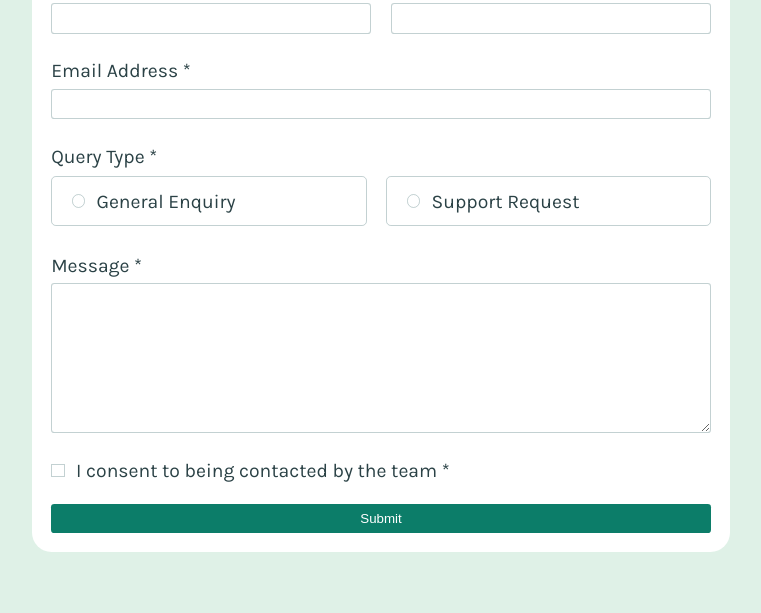
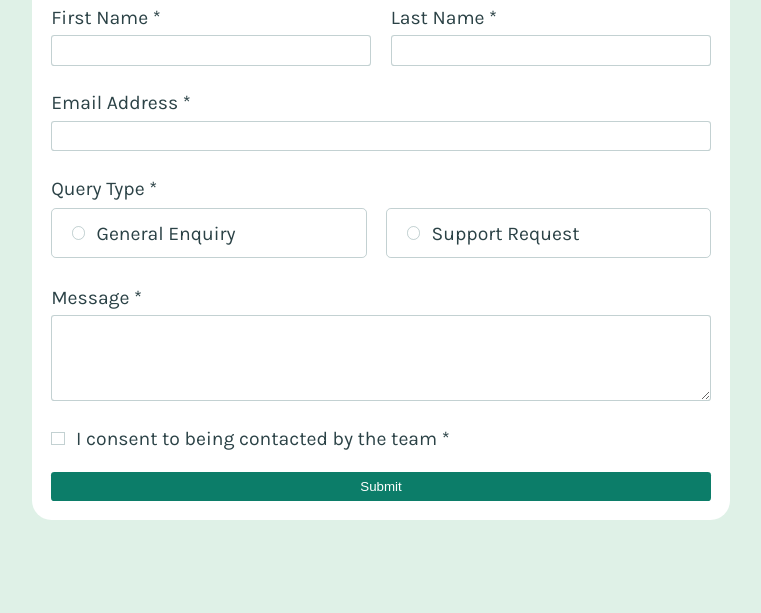
Before and after one commit to Shuffling9013/contact_form, a website with bundled scripts: page index.html in a window 1280 px wide. Shown: the part 187-800 px from the top of the page, without its empty margins (259-1020 px from the left). Built offline with nearby package versions, Linux system fonts and the light colour scheme.

Commit message:
Adjust details

```diff
--- a/src/index.css
+++ b/src/index.css
@@ -185,7 +185,7 @@
   }
 
   textarea {
-    block-size: 10lh;
+    block-size: calc(10lh - 5vw);
   }
 
   button[type="submit"] {
--- a/src/index.ts
+++ b/src/index.ts
@@ -103,6 +103,7 @@ app.form.addEventListener("submit", (e) => {
   renderErrorMessages(errors);
 
   if (isValidForm) {
+    app.form.reset();
     document.startViewTransition(() => renderToast(true));
     setTimeout(
       () => document.startViewTransition(() => renderToast(false)),
```
